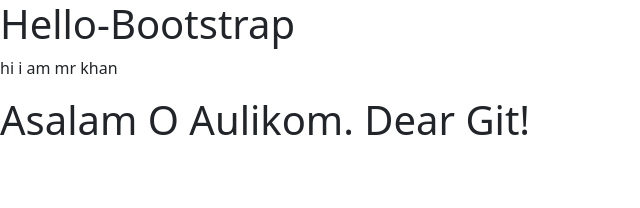
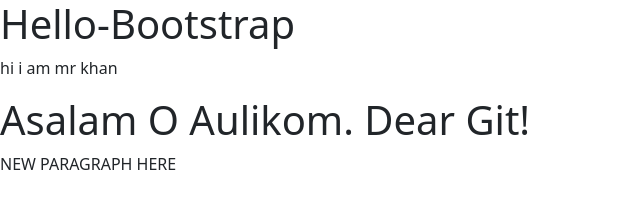
Before and after one commit to NumanKhan0103/GitBashProdject, a plain HTML site: page index.html in a window 1280 px wide. Shown: the whole page, without its empty margins (0-640 px from the left). Drawn offline with nearby package versions, Linux system fonts and the light colour scheme.

Commit message:
this is new js file numan khan add this

```diff
--- a/index.html
+++ b/index.html
@@ -18,7 +18,7 @@
     <p>hi i am mr khan</p>
 
     <h1>Asalam O Aulikom. Dear Git!</h1>
-
+    <p>NEW PARAGRAPH HERE</p>
 </body>
 
 </html>
```
Also changed, not shown: app.js (added), style.css (added).
